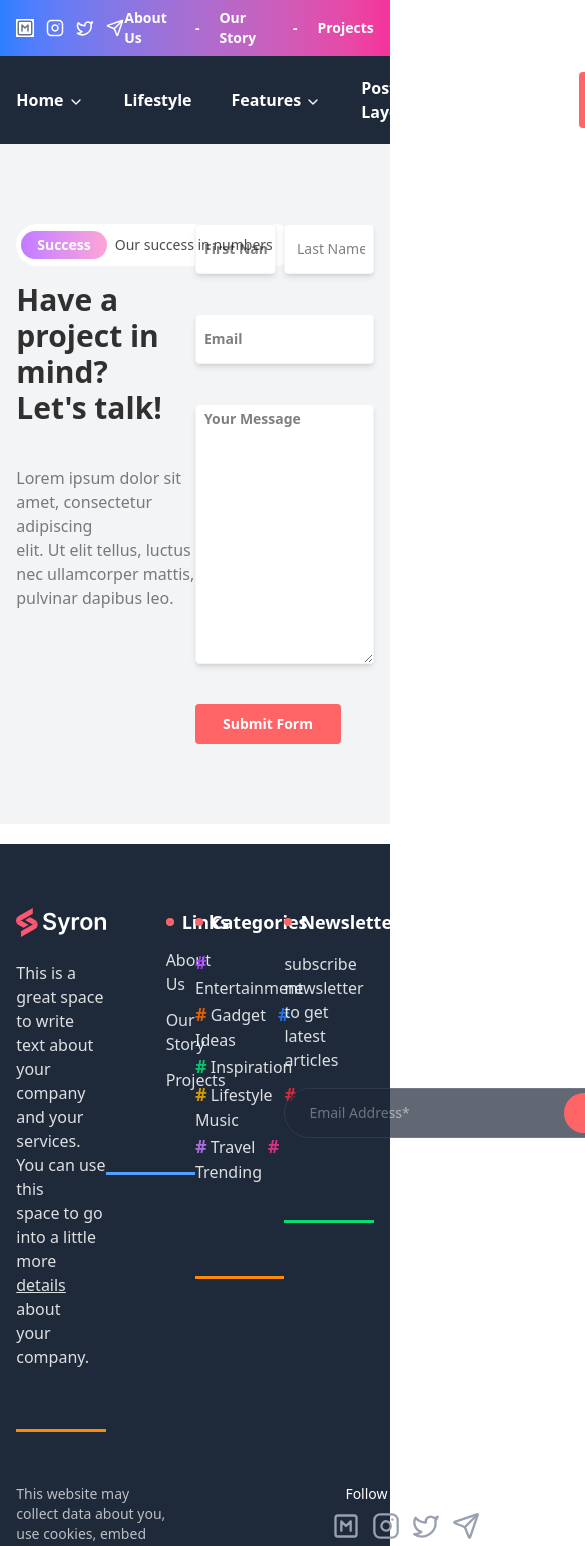
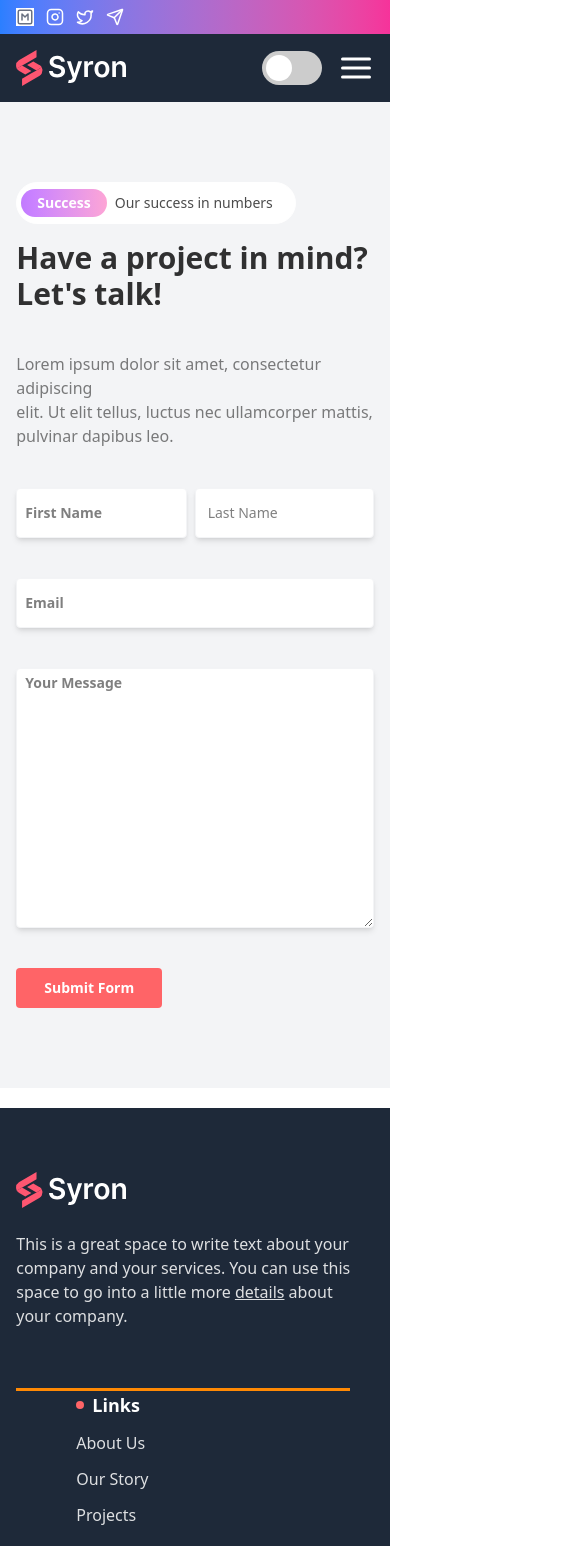
Before and after one commit to Prabesh2025/try, a React (Vite) app: page /Contact in a window 390 px wide. Shown: the top 1546 px of the page, 585 px wide, since content can reach past the window. Built offline with nearby package versions, Linux system fonts and the light colour scheme.

Commit message:
responsive

```diff
--- a/src/components/BottomNavbar.jsx
+++ b/src/components/BottomNavbar.jsx
@@ -20,16 +20,16 @@ export default function BottomNavbar() {
 
            <div className='flex items-center text-white space-x-10 font-semibold'>
 
-            <NavLink to="/" className='flex items-center gap-1'>Home <ChevronDown size={16} className='mt-1'/></NavLink>
+            <NavLink to="/" className='hidden xl:flex items-center gap-1'>Home <ChevronDown size={16} className='mt-1'/></NavLink>
 
-            <NavLink to="/Lifestyle">Lifestyle </NavLink>
-            <NavLink to="/Features" className='flex items-center gap-1'>Features <ChevronDown size={16} className='mt-1'/></NavLink>
-            <NavLink to="/Post Layout" className='flex items-center gap-1'>Post Layout <ChevronDown size={16} className='mt-1'/></NavLink>
-            <NavLink to="/Contact">Contact</NavLink>
+            <NavLink to="/Lifestyle" className="hidden xl:flex">Lifestyle </NavLink>
+            <NavLink to="/Features" className='  hidden xl:flex items-center gap-1'>Features <ChevronDown size={16} className='mt-1'/></NavLink>
+            <NavLink to="/Post Layout" className='hidden xl:flex items-center gap-1'>Post Layout <ChevronDown size={16} className='mt-1'/></NavLink>
+            <NavLink to="/Contact" className="hidden xl:flex">Contact</NavLink>
             <div className='flex items-center space-x-4'>
-              <Send size={14} className='text-white absolute ml-5' />
+              <Send size={14} className='hidden sm:block text-white absolute ml-5' />
               <NavLink to="/Join-us">
-              <button className='rounded-sm hover:bg-gray-600 duration-500 cursor-pointer bg-red-400 py-2 pl-10 pr-5 text-sm font-semibold'>Join Us</button>
+              <button className='hidden sm:block rounded-sm hover:bg-gray-600 duration-500 cursor-pointer bg-red-400 py-2 pl-10 pr-5 text-sm font-semibold'>Join Us</button>
               </NavLink>
 
               <label class="switch">
@@ -38,9 +38,9 @@ export default function BottomNavbar() {
              </label>
 
 
-              <svg xmlns="http://www.w3.org/2000/svg" width="25" height="25" viewBox="0 0 48 48"><g fill="none" stroke="currentColor" stroke-linejoin="round" stroke-width="4"><path d="M21 38c9.389 0 17-7.611 17-17S30.389 4 21 4S4 11.611 4 21s7.611 17 17 17Z"/><path stroke-linecap="round" d="M26.657 14.343A7.98 7.98 0 0 0 21 12a7.98 7.98 0 0 0-5.657 2.343m17.879 18.879l8.485 8.485"/></g></svg>
+              <svg className='hidden sm:block' xmlns="http://www.w3.org/2000/svg" width="25" height="25" viewBox="0 0 48 48"><g fill="none" stroke="currentColor" stroke-linejoin="round" stroke-width="4"><path d="M21 38c9.389 0 17-7.611 17-17S30.389 4 21 4S4 11.611 4 21s7.611 17 17 17Z"/><path stroke-linecap="round" d="M26.657 14.343A7.98 7.98 0 0 0 21 12a7.98 7.98 0 0 0-5.657 2.343m17.879 18.879l8.485 8.485"/></g></svg>
 
-              <AlignJustify size={36} />
+              <AlignJustify size={36}  />
 
             </div>
            </div>
--- a/src/components/Footer.jsx
+++ b/src/components/Footer.jsx
@@ -11,7 +11,7 @@ export default function Footer() {
   return (
     <div className='bg-gray-800 '>
 
-      <div className='w-11/12 mx-auto grid grid-cols-4 items-start justify-between mt-5 py-16'>
+      <div className='w-11/12 mx-auto grid md:grid-cols-2 lg:grid-cols-3 xl:grid-cols-4 items-start justify-between mt-5 py-16'>
 
               {/* first footer-col */}
            <div className='space-y-6 border-b-3 border-orange-400'>
@@ -93,9 +93,9 @@ export default function Footer() {
             <p className='text-white font-medium opacity-85 space-x-2'>subscribe newsletter to get latest articles</p>
            <div className='mb-20.5'>
             <div className=' flex items-center'>
-             <input type="email" placeholder='Email Address*'  className='text-white opacity-70 border outline-none bg-gray-800 border-gray-700 rounded-4xl py-3.5 px-6 w-98 text-sm hover:shadow-md'  />
+             <input type="email" placeholder='Email Address*'  className='text-white opacity-70 border outline-none bg-gray-800 border-gray-700 rounded-4xl py-3.5 px-6 w-80 2xl:w-98 text-sm hover:shadow-md'  />
 
-             <div className=' flex items-center  absolute ml-70  cursor-pointer '>
+             <div className=' flex items-center  absolute ml-52 2xl:ml-70  cursor-pointer '>
              <Send size={14} className='text-white absolute ml-6' />
               <p className=''>
               <button className='text-white rounded-4xl hover:bg-gray-600 duration-500 cursor-pointer bg-red-400 py-2.5 w-26 pl-6 pr-5 text-sm font-semibold'>Join </button>
@@ -112,7 +112,7 @@ export default function Footer() {
 
 
 
-           <div className='w-11/12 mx-auto flex items-start justify-between -mt-5 py-2'>
+           <div className='w-11/12 mx-auto grid md:flex items-start justify-between -mt-5 py-2'>
 
             <div className='text-white '>
 
@@ -130,7 +130,7 @@ export default function Footer() {
             <div className=' flex flex-col gap-2 text-right'>
               <p className='text-sm text-white'>Follow Us On Socials</p>
 
-              <div className='flex items-center space-x-3 ml-40'>
+              <div className='hidden md:flex items-center space-x-3 ml-40'>
                 <SquareM size={28} className=' text-gray-400 '/>
                 <Instagram size={28} className=' text-gray-400'/>
                 <Twitter size={28} className=' text-gray-400' />
--- a/src/components/HeroSection.jsx
+++ b/src/components/HeroSection.jsx
@@ -19,7 +19,7 @@ export default function HeroSection() {
 
        <div id="hero" className='border-2 border-gray-100 w-11/12 mx-auto rounded-2xl border-l-amber-500 border-l-6 bg-gray-50 group'>
 
-     <div className=' w-11/12 mx-auto flex gap-8 border-b  border-dotted border-gray-400  py-12  '>
+     <div className=' w-11/12 mx-auto grid lg:flex gap-8 border-b  border-dotted border-gray-400  py-12  '>
       <div >
        <img src={ballImg} alt="ball"  className='rounded-2xl ml-6 h-40 w-40 object-cover group-hover:scale-110 duration-500' />
        </div>
@@ -42,7 +42,7 @@ export default function HeroSection() {
 
         </div>
 
-        <div className='flex items-center gap-4 mr-20'>
+        <div className='hidden sm:flex items-center gap-4 mr-20'>
             <p> 291 Views </p>
             <p> 3 Min Read </p>
         </div>
@@ -53,7 +53,7 @@ export default function HeroSection() {
              {/* 2nd feed  */}
        <div id="hero" className='mt-10 border-2 border-gray-100 w-11/12 mx-auto rounded-2xl border-l-amber-500 border-l-6 bg-gray-50'>
 
-      <div className=' w-11/12 mx-auto flex gap-8 border-b  border-dotted border-gray-400  py-10   '>
+      <div className=' w-11/12 mx-auto grid lg:flex gap-8 border-b  border-dotted border-gray-400  py-10   '>
        <div >
         <img src={carImg} alt="car"  className='rounded-2xl ml-6 h-40 w-40 object-cover' />
         </div>
@@ -76,7 +76,7 @@ export default function HeroSection() {
 
          </div>
 
-         <div className='flex items-center gap-4 mr-20'>
+         <div className=' hidden sm:flex items-center gap-4 mr-20'>
              <p> 291 Views </p>
              <p> 3 Min Read </p>
          </div>
@@ -87,7 +87,7 @@ export default function HeroSection() {
               {/* 3rd feed  */}
         <div id="hero" className=' mt-10 border-2 border-gray-100 w-11/12 mx-auto rounded-2xl border-l-amber-500 border-l-6 bg-gray-50'>
 
-     <div className=' w-11/12 mx-auto flex gap-8 border-b  border-dotted border-gray-400  py-10   '>
+     <div className=' w-11/12 mx-auto grid lg:flex gap-8 border-b  border-dotted border-gray-400  py-10   '>
       <div >
        <img src={skateboardImg} alt="skateboard"  className='rounded-2xl ml-6 h-40 w-40 object-cover' />
        </div>
@@ -110,7 +110,7 @@ export default function HeroSection() {
 
         </div>
 
-        <div className='flex items-center gap-4 mr-20'>
+        <div className='hidden sm:flex items-center gap-4 mr-20'>
             <p> 291 Views </p>
             <p> 3 Min Read </p>
         </div>
@@ -122,7 +122,7 @@ export default function HeroSection() {
 
        <div id="hero" className=' mt-10 border-2 border-gray-100 w-11/12 mx-auto rounded-2xl border-l-amber-500 border-l-6 bg-gray-50'>
 
-     <div className=' w-11/12 mx-auto flex gap-8 border-b  border-dotted border-gray-400  py-10   '>
+     <div className=' w-11/12 mx-auto grid lg:flex gap-8 border-b  border-dotted border-gray-400  py-10   '>
       <div >
        <img src={helmetImg} alt="helmet"  className='rounded-2xl ml-6 h-40 w-40 object-cover' />
        </div>
@@ -145,7 +145,7 @@ export default function HeroSection() {
 
         </div>
 
-        <div className='flex items-center gap-4 mr-20'>
+        <div className='hidden sm:flex items-center gap-4 mr-20'>
             <p> 291 Views </p>
             <p> 3 Min Read </p>
         </div>
@@ -157,7 +157,7 @@ export default function HeroSection() {
 
        <div id="hero" className='mt-10 border-2 border-gray-100 w-11/12 mx-auto rounded-2xl border-l-amber-500 border-l-6 bg-gray-50'>
 
-     <div className=' w-11/12 mx-auto flex gap-8 border-b  border-dotted border-gray-400  py-10   '>
+     <div className=' w-11/12 mx-auto grid lg:flex gap-8 border-b  border-dotted border-gray-400  py-10   '>
       <div >
        <img src={hatImg } alt="hat"  className='rounded-2xl ml-6 h-40 w-40 object-cover' />
        </div>
@@ -181,7 +181,7 @@ export default function HeroSection() {
 
         </div>
 
-        <div className='flex items-center gap-4 mr-20'>
+        <div className='hidden sm:flex items-center gap-4 mr-20'>
             <p> 291 Views </p>
             <p> 3 Min Read </p>
         </div>
@@ -192,7 +192,7 @@ export default function HeroSection() {
            {/* 6th feed  */}
        <div id="hero" className='mt-10 border-2 border-gray-100 w-11/12 mx-auto rounded-2xl border-l-amber-500 border-l-6 bg-gray-50'>
 
-     <div className=' w-11/12 mx-auto flex gap-8 border-b  border-dotted border-gray-400  py-10   '>
+     <div className=' w-11/12 mx-auto grid lg:flex gap-8 border-b  border-dotted border-gray-400  py-10   '>
       <div >
        <img src={flowerImg} alt="flower"  className='rounded-2xl ml-6 h-40 w-40 object-cover' />
        </div>
@@ -215,7 +215,7 @@ export default function HeroSection() {
 
         </div>
 
-        <div className='flex items-center gap-4 mr-20'>
+        <div className='hidden sm:flex items-center gap-4 mr-20'>
             <p> 291 Views </p>
             <p> 3 Min Read </p>
         </div>
@@ -226,7 +226,7 @@ export default function HeroSection() {
             {/* 7th feed  */}
        <div id="hero" className='mt-10 border-2 border-gray-100 w-11/12 mx-auto rounded-2xl border-l-amber-500 border-l-6 bg-gray-50'>
 
-     <div className=' w-11/12 mx-auto flex gap-8 border-b  border-dotted border-gray-400  py-10   '>
+     <div className=' w-11/12 mx-auto grid lg:flex gap-8 border-b  border-dotted border-gray-400  py-10   '>
       <div >
        <img src={cupImg} alt="cup"  className='rounded-2xl ml-6 h-40 w-40 object-cover' />
        </div>
@@ -249,7 +249,7 @@ export default function HeroSection() {
 
         </div>
 
-        <div className='flex items-center gap-4 mr-20'>
+        <div className='hidden sm:flex items-center gap-4 mr-20'>
             <p> 291 Views </p>
             <p> 3 Min Read </p>
         </div>
@@ -260,7 +260,7 @@ export default function HeroSection() {
              {/* 8th feed  */}
        <div id="hero" className='mt-10 mb-20 border-2 border-gray-100 w-11/12 mx-auto rounded-2xl border-l-amber-500 border-l-6 bg-gray-50'>
 
-     <div className=' w-11/12 mx-auto flex gap-8 border-b  border-dotted border-gray-400  py-10   '>
+     <div className=' w-11/12 mx-auto grid lg:flex gap-8 border-b  border-dotted border-gray-400  py-10   '>
       <div >
        <img src={musicImg} alt="music"  className='rounded-2xl ml-6 h-40 w-40 object-cover' />
        </div>
@@ -283,7 +283,7 @@ export default function HeroSection() {
 
         </div>
 
-        <div className='flex items-center gap-4 mr-20'>
+        <div className='hidden sm:flex items-center gap-4 mr-20'>
             <p> 291 Views </p>
             <p> 3 Min Read </p>
         </div>
--- a/src/components/Pages/ContactPage.jsx
+++ b/src/components/Pages/ContactPage.jsx
@@ -3,7 +3,7 @@ import React from 'react'
 export default function ContactPage() {
   return (
     <div className='bg-gray-100'>
-    <div className=' w-11/12 mx-auto grid grid-cols-2 py-20 '>
+    <div className=' w-11/12 mx-auto grid lg:grid-cols-2 py-20 '>
 
      <div className='space-y-4' >
 
@@ -16,7 +16,7 @@ export default function ContactPage() {
 
         <p className='text-3xl font-semibold opacity-80'>Have a project in mind?<br />
         Let's talk!</p>
-        <p className=' font-medium opacity-50 mt-10'>Lorem ipsum dolor sit amet, consectetur adipiscing <br /> elit. Ut elit tellus, luctus nec ullamcorper mattis,<br /> pulvinar dapibus leo.</p>
+        <p className=' font-medium opacity-50 mt-10 lg:mb-0 mb-10'>Lorem ipsum dolor sit amet, consectetur adipiscing <br /> elit. Ut elit tellus, luctus nec ullamcorper mattis,<br /> pulvinar dapibus leo.</p>
 
      </div>
 
--- a/src/components/TopNavbar.jsx
+++ b/src/components/TopNavbar.jsx
@@ -19,7 +19,7 @@ export default function TopNavbar() {
 
        </div>
 
-       <div className='flex items-center gap-5 font-semibold text-sm text-white'>
+       <div className=' hidden sm:flex items-center gap-5 font-semibold text-sm text-white'>
         <p>About Us</p>
         <p>-</p>
         <p>Our Story</p>
```
